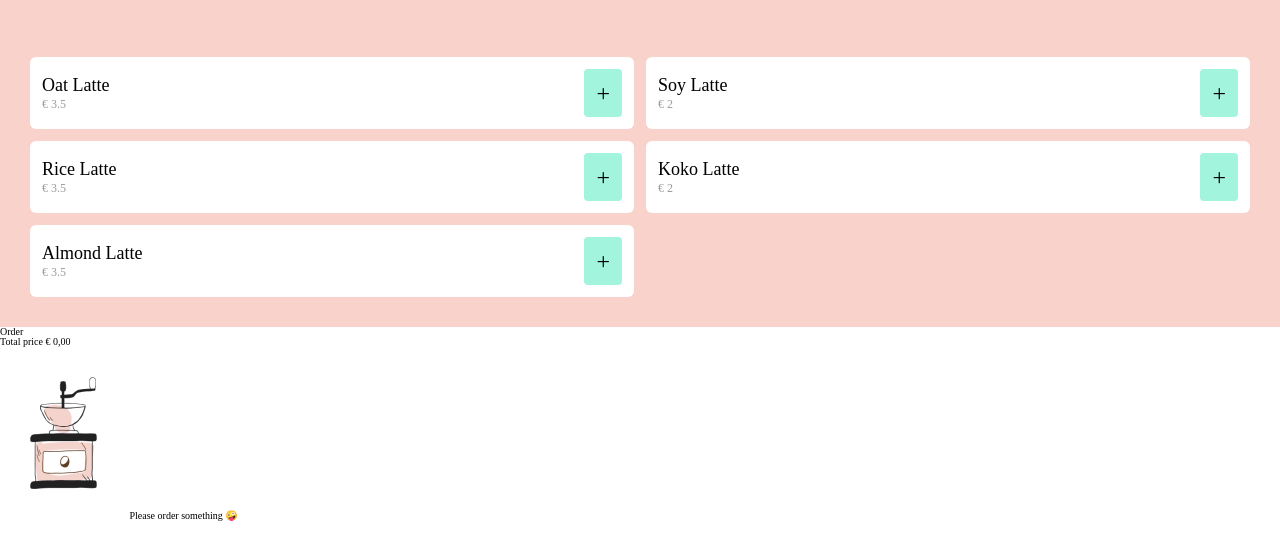
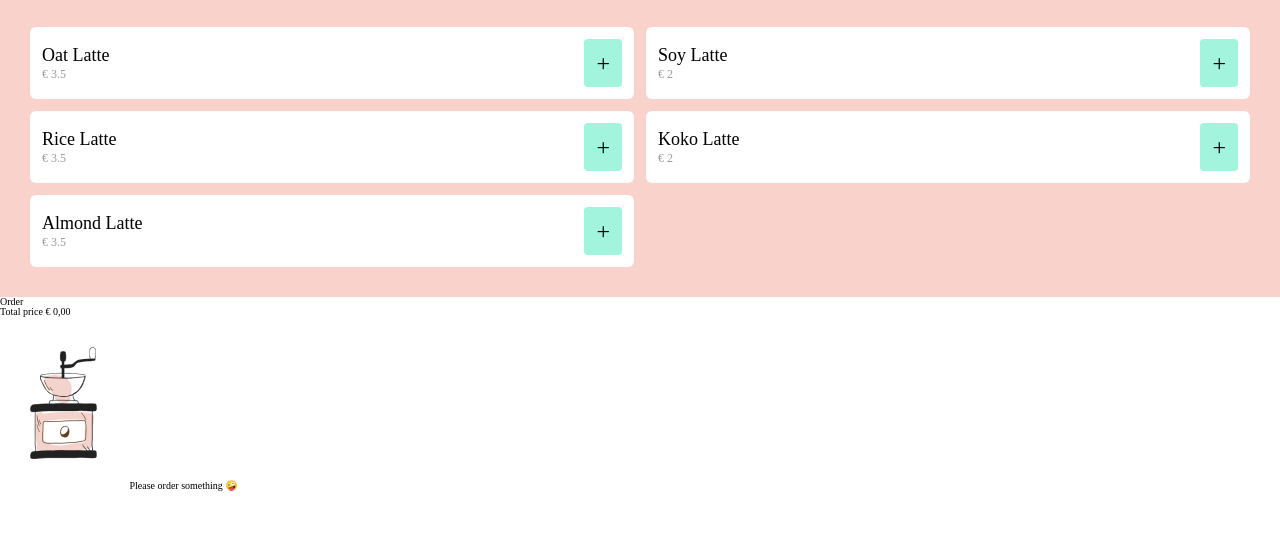
Before and after one commit to StijnHellem/herhalingsoefening, a website built with webpack: page src/index.html in a window 1280 px wide. Shown: the part 104-664 px from the top of the page. Built offline with nearby package versions, Linux system fonts and the light colour scheme; some packages are replaced by stand-ins of ours.

Commit message:
margin top to 0 for prices section

```diff
--- a/src/style.css
+++ b/src/style.css
@@ -20,9 +20,10 @@ html {
 }
 
 .prices__list {
-  padding: var(--marginBig);
+  padding: 0 var(--marginBig) var(--marginBig) var(--marginBig);
   display: grid;
   grid-template-columns: repeat(2, 1fr);
+  grid-template-rows: repeat(2, 1fr);
   grid-gap: 1.2rem;
 }
 
```
